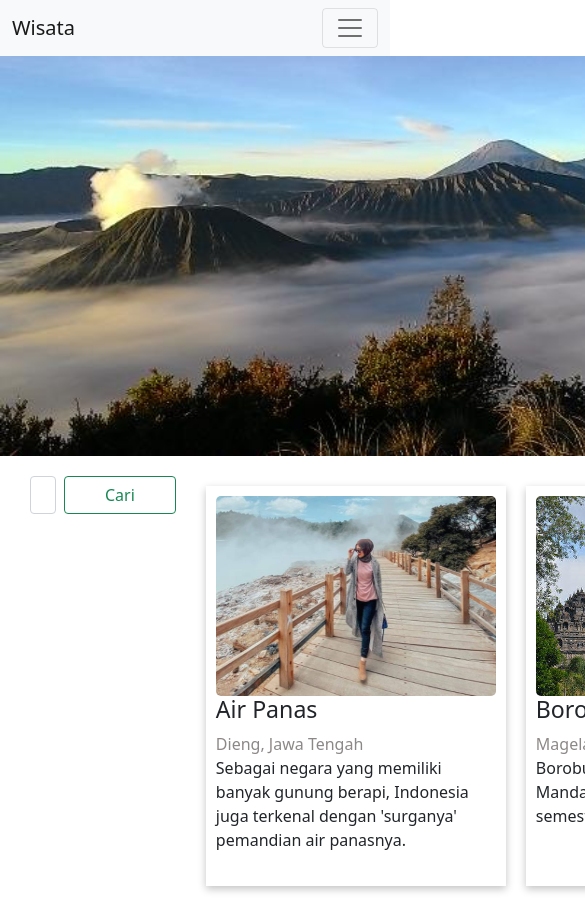
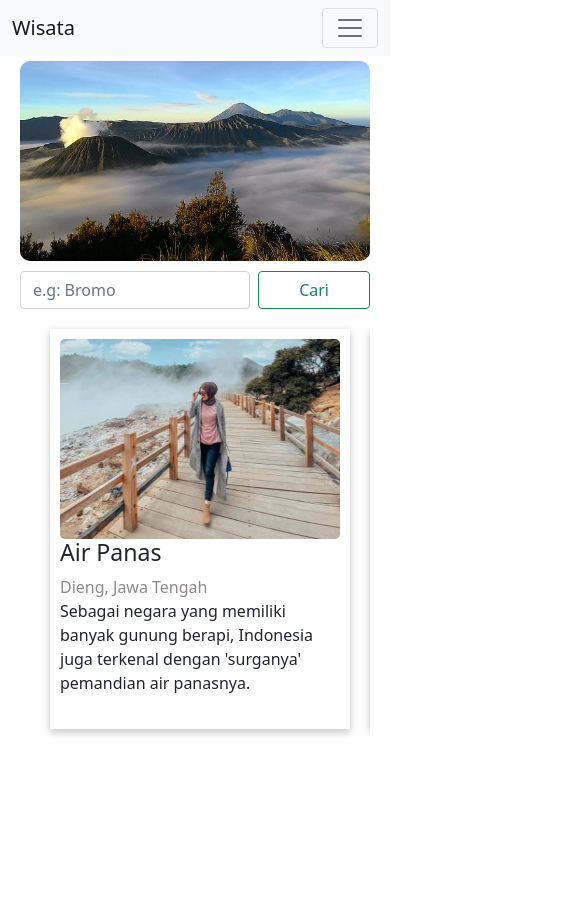
Before and after one commit to mhmadamrii/hackathon, a React (Create React App) app: page /explore in a window 390 px wide. Shown: the top 906 px of the page, 585 px wide, since content can reach past the window. After the commit the page ends 844 px from the top, so only its background shows below. Built offline with nearby package versions, Linux system fonts and the light colour scheme; no server answers.

Commit message:
set responsivity

```diff
--- a/src/css/explore.module.css
+++ b/src/css/explore.module.css
@@ -37,3 +37,20 @@
         transform: translatey(0%);
     }
 }
+
+/* responsivity */
+@media (max-width: 480px) {
+    .main img {
+        width: 350px;
+        height: 200px;
+        border-radius: 10px;
+        margin-top: 5px;
+    }
+    .explore {
+        display: block;
+        padding: 0;
+    }
+    .cards {
+        overflow: scroll;
+    }
+}
--- a/src/css/homepage.module.css
+++ b/src/css/homepage.module.css
@@ -1,6 +1,7 @@
 .row {
     margin: 40px auto !important;
     padding: 50px;
+    /* border: 1px solid; */
 }
 
 .rowText {
@@ -25,7 +26,7 @@
 }
 
 .details {
-    /* border: 1px solid; */
+    /* border: 1px solid blue; */
     color: black;
 }
 
@@ -65,6 +66,7 @@
     width: 400px;
     text-align: center;
     margin: 20px auto;
+    /* border: 1px solid red; */
 }
 
 .iframe {
@@ -89,6 +91,7 @@
 
 .desc p {
     text-align: justify;
+    /* border: 1px solid red; */
 }
 
 
@@ -111,3 +114,42 @@
         transform: translateX(0%);
     }
 }
+
+/* responsivity */
+
+@media (max-width: 480px) {
+    .row {
+        padding: 0;
+    }
+    .rowImg img,.highLeft img {
+        width: 350px;
+        margin: 10px auto;
+        display: block;
+    }
+    .mainHighlight, .highRight, .highLeft {
+        display: block;
+        padding: 0;
+    }
+    .highLeft p, .highRight p {
+        width: 360px;
+        text-align: center;
+        padding: 0;
+    }
+    .super p {
+        width: 360px;
+    }
+    .super {
+        padding: 0;
+    }
+    .desc {
+        display: block;
+        padding: 0;
+    }
+    .descLeft p, .descRight p {
+        width: 350px;
+    }
+    .highLeft h4, .highRight h4 {
+        text-align: center;
+        width: 350px;
+    }
+}
--- a/src/pages/Homepage.js
+++ b/src/pages/Homepage.js
@@ -15,6 +15,7 @@ const Homepage = () => {
     const myNavigate = () => {
         navigate('/explore')
     }
+
     document.title = 'Wisata | Homepage'
     return (
         <>
```
Also changed, not shown: 2 other files (tests, documents, lock files or other folders).
